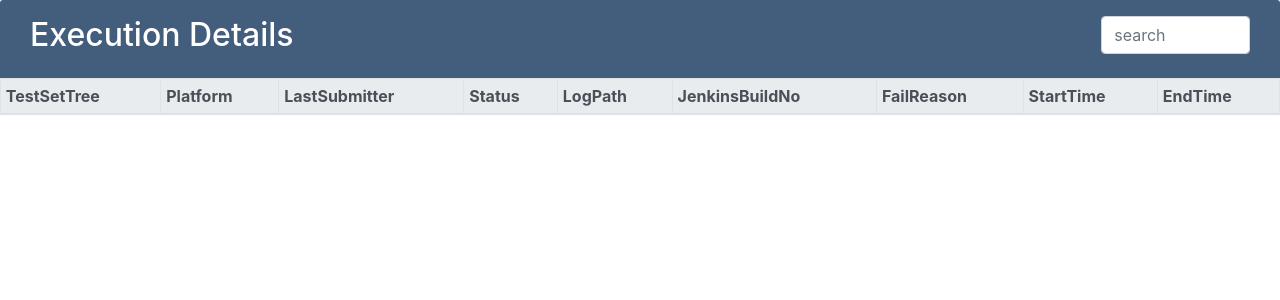
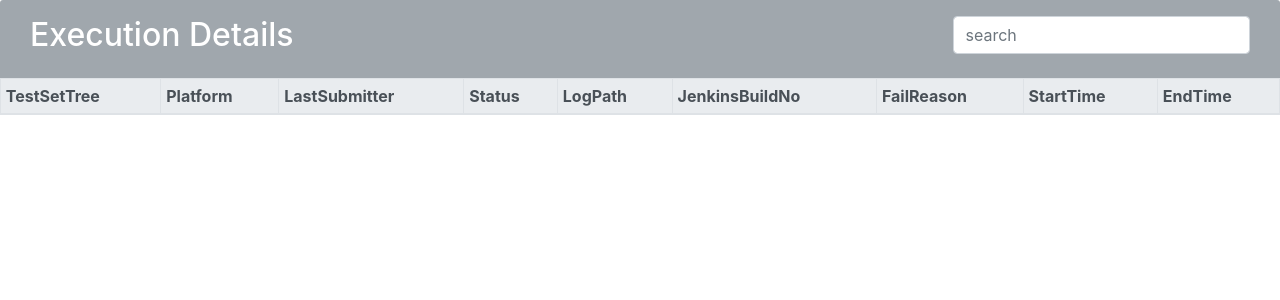
Before and after one commit to luisxiaomai/Distributed-Test-Execution-Center, a Flask app: page /details in a window 1280 px wide. Shown: the top 300 px of the page. Run offline with Flask 2, Linux system fonts and the light colour scheme; lists and menus that the app fills with data are empty; some libraries are stand-ins or nearby versions.

Commit message:
change details page header color

```diff
--- a/app/templates/detailsExecution.html
+++ b/app/templates/detailsExecution.html
@@ -14,7 +14,7 @@
     <style>
         .table-title {
             padding-bottom: 15px;
-            background: #435d7d;
+            background:#a0a7ad;
             color: #fff;
             padding: 16px 30px;
             border-radius: 3px 3px 0 0;
@@ -36,7 +36,7 @@
                     <h2>Execution Details</h2>
                 </div>
                 <div class="col-sm-6">
-                    <input type="text" class="form-control w-25 float-right " name="caseSearch" placeholder="search">
+                    <input type="text" class="form-control w-50 float-right " name="caseSearch" placeholder="search">
                 </div>
             </div>
         </div>
```
